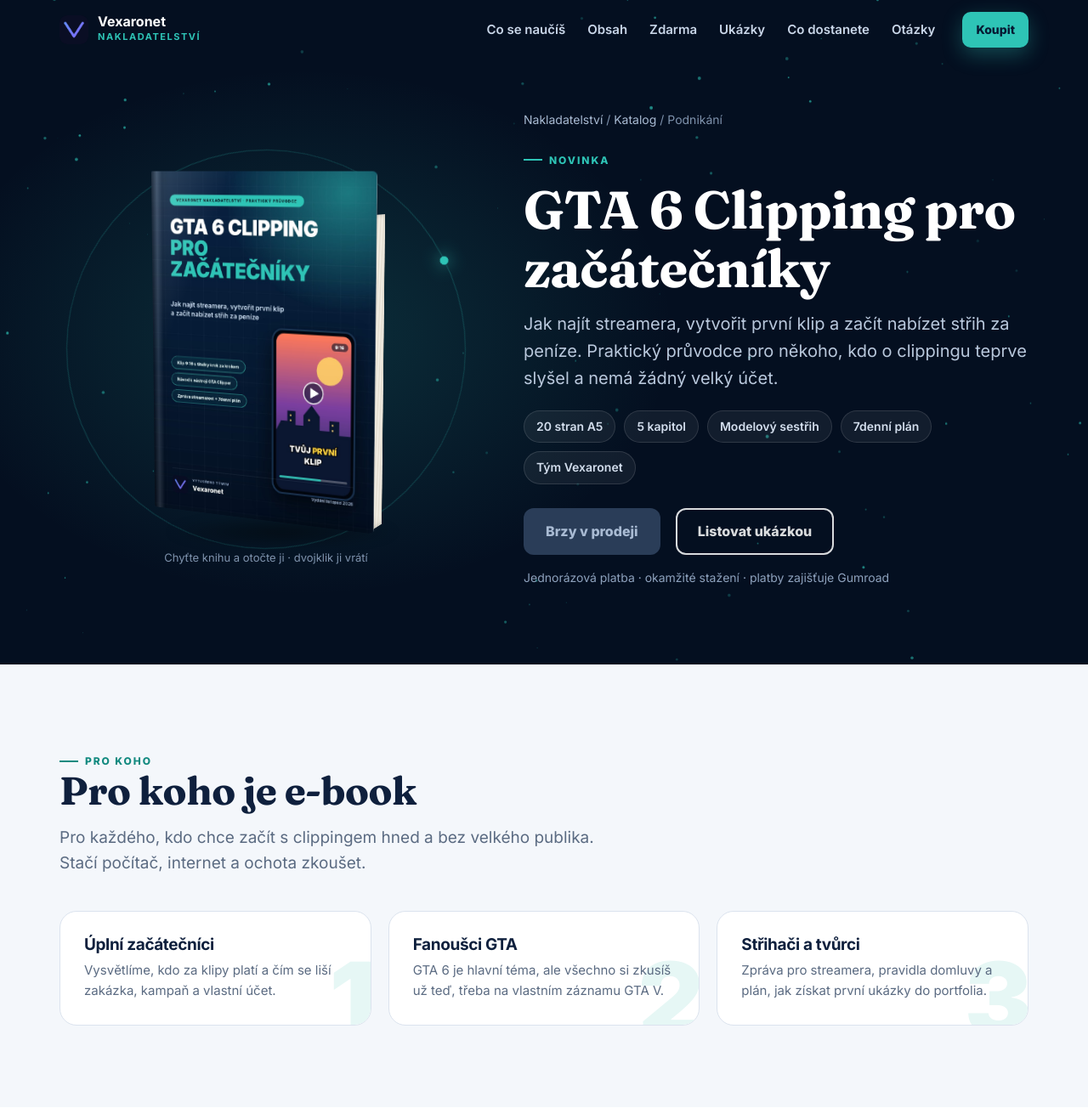
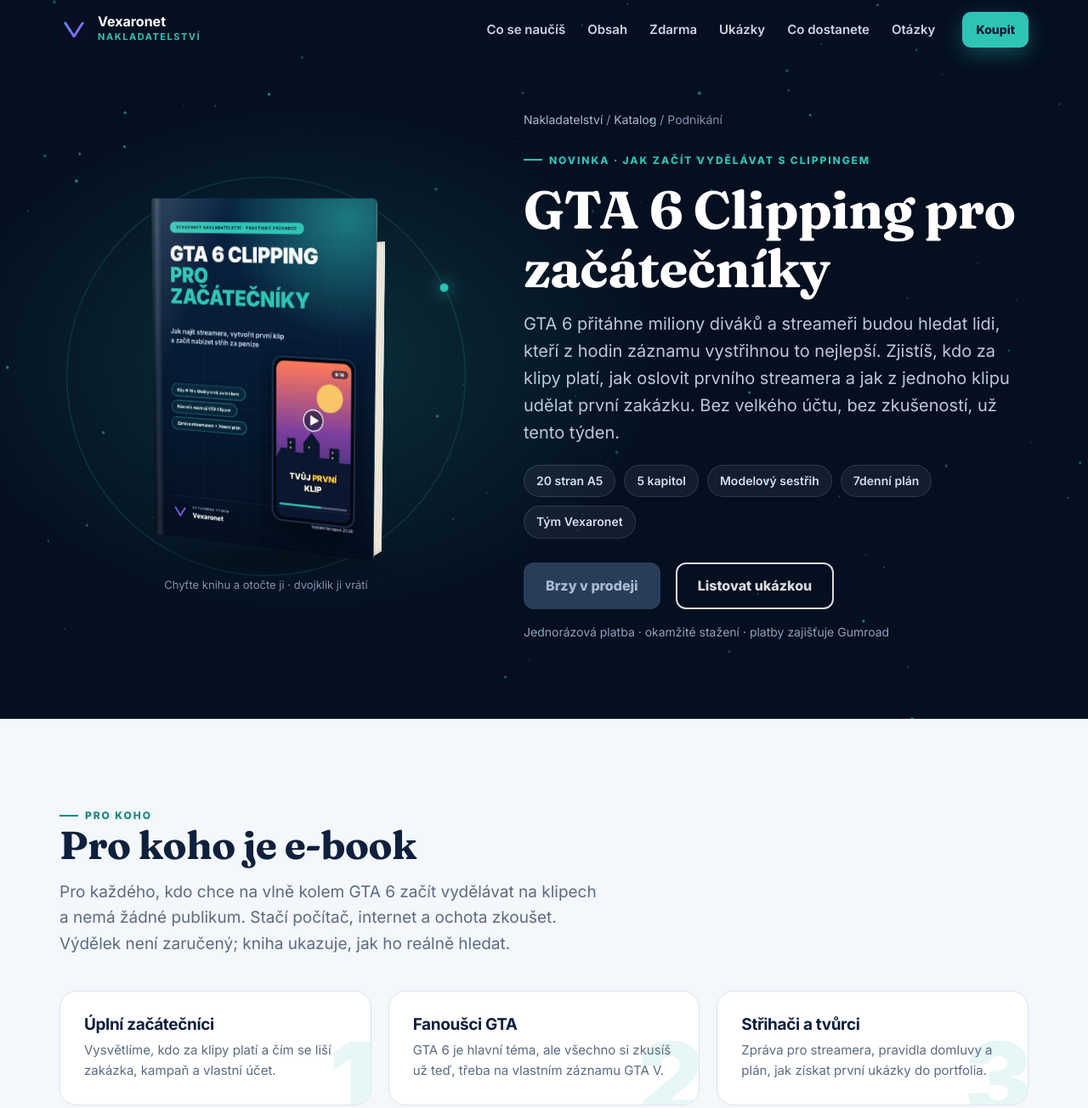
Before and after one commit to michal219/vexaronet-knihy, a plain HTML site: page public/kniha/gta-6-clipping-pro-zacatecniky/index.html in a window 1280 px wide. Shown: the top 1304 px of the page at 85% size. Drawn offline with Linux system fonts and the light colour scheme.

Commit message:
GTA 6 Clipping: lákavější popis zaměřený na výdělek a GTA 6
Co-Authored-By: Claude Sonnet 5.5 <noreply@anthropic.com>
Claude-Session: https://claude.ai/code/session_01RQAtjGyQCeycWsopdwDaxg

```diff
--- a/public/assets/knihy.js
+++ b/public/assets/knihy.js
@@ -167,7 +167,7 @@ window.KNIHY = [
     hrbet: '#0b2545',
     akcent: '#2ec4b6',
     detail: '/kniha/gta-6-clipping-pro-zacatecniky/',
-    perex: 'Co je clipping a kdo za něj platí, jak oslovit streamera, jak používat nástroj GTA Clipper a jak udělat první vertikální klip. Včetně sedmidenního plánu a checklistu.',
+    perex: 'GTA 6 rozhýbe celý internet a streameři budou potřebovat lidi, kteří z hodin záznamu vystřihnou ty nejlepší momenty. Zjistíš, kdo za klipy platí, jak oslovit streamera, jak z jednoho okamžiku udělat vertikální video pro TikTok, Reels a Shorts a jak z toho začít vydělávat. Výdělek není zaručený, ale cestu k prvním zakázkám dostaneš krok za krokem.',
     ukazka: ['01','03','04','05','08','10','12','14','15','17','99'].map(n => `/img/knihy/clipping/ukazka/${n}.jpg`),
     gumroad: '',   // např. 'https://vexaronet.gumroad.com/l/gta-6-clipping'
     cena: ''       // např. '249 Kč'
--- a/public/kniha/gta-6-clipping-pro-zacatecniky/index.html
+++ b/public/kniha/gta-6-clipping-pro-zacatecniky/index.html
@@ -4,7 +4,7 @@
 <meta charset="utf-8">
 <meta name="viewport" content="width=device-width, initial-scale=1">
 <title>GTA 6 Clipping pro začátečníky – e-book | Nakladatelství Vexaronet</title>
-<meta name="description" content="Praktický e-book o clippingu: jak najít streamera, domluvit se na záznamu a odměně, použít nástroj GTA Clipper a udělat první vertikální klip. 20 stran A5.">
+<meta name="description" content="Jak začít vydělávat s clippingem na vlnu GTA 6: najdi streamera, udělej první vertikální klip a nabídni střih za peníze. Praktický e-book, 20 stran, sedmidenní plán.">
 <meta property="og:type" content="product">
 <meta property="og:title" content="GTA 6 Clipping pro začátečníky">
 <meta property="og:description" content="Jak najít streamera, vytvořit první klip a začít nabízet střih za peníze.">
@@ -33,9 +33,9 @@
   </div>
   <div>
     <div class="crumbs rv"><a href="/">Nakladatelství</a> / <a href="/#katalog">Katalog</a> / Podnikání</div>
-    <span class="eyebrow rv" style="color:var(--t)">Novinka</span>
+    <span class="eyebrow rv" style="color:var(--t)">Novinka · Jak začít vydělávat s clippingem</span>
     <h1 class="serif rv d1">GTA 6 Clipping pro začátečníky</h1>
-    <p class="sub rv d1">Jak najít streamera, vytvořit první klip a začít nabízet střih za peníze. Praktický průvodce pro někoho, kdo o clippingu teprve slyšel a nemá žádný velký účet.</p>
+    <p class="sub rv d1">GTA 6 přitáhne miliony diváků a streameři budou hledat lidi, kteří z hodin záznamu vystřihnou to nejlepší. Zjistíš, kdo za klipy platí, jak oslovit prvního streamera a jak z jednoho klipu udělat první zakázku. Bez velkého účtu, bez zkušeností, už tento týden.</p>
     <div class="meta rv d2"><span>20 stran A5</span><span>5 kapitol</span><span>Modelový sestřih</span><span>7denní plán</span><span>Tým Vexaronet</span></div>
     <div class="priceline rv d3">
       <span class="p" data-price="gta-6-clipping-pro-zacatecniky"></span>
@@ -49,7 +49,7 @@
 <section style="background:var(--bg)"><div class="wrap">
   <span class="eyebrow">Pro koho</span>
   <h2 class="serif">Pro koho je e-book</h2>
-  <p class="lead">Pro každého, kdo chce začít s clippingem hned a bez velkého publika. Stačí počítač, internet a ochota zkoušet.</p>
+  <p class="lead">Pro každého, kdo chce na vlně kolem GTA 6 začít vydělávat na klipech a nemá žádné publikum. Stačí počítač, internet a ochota zkoušet. Výdělek není zaručený; kniha ukazuje, jak ho reálně hledat.</p>
   <div class="who">
     <div class="rv" data-n="1"><h3>Úplní začátečníci</h3><p>Vysvětlíme, kdo za klipy platí a čím se liší zakázka, kampaň a vlastní účet.</p></div>
     <div class="rv d1" data-n="2"><h3>Fanoušci GTA</h3><p>GTA 6 je hlavní téma, ale všechno si zkusíš už teď, třeba na vlastním záznamu GTA V.</p></div>
```
Also changed, not shown: public/index.html (+2 -2 lines).
